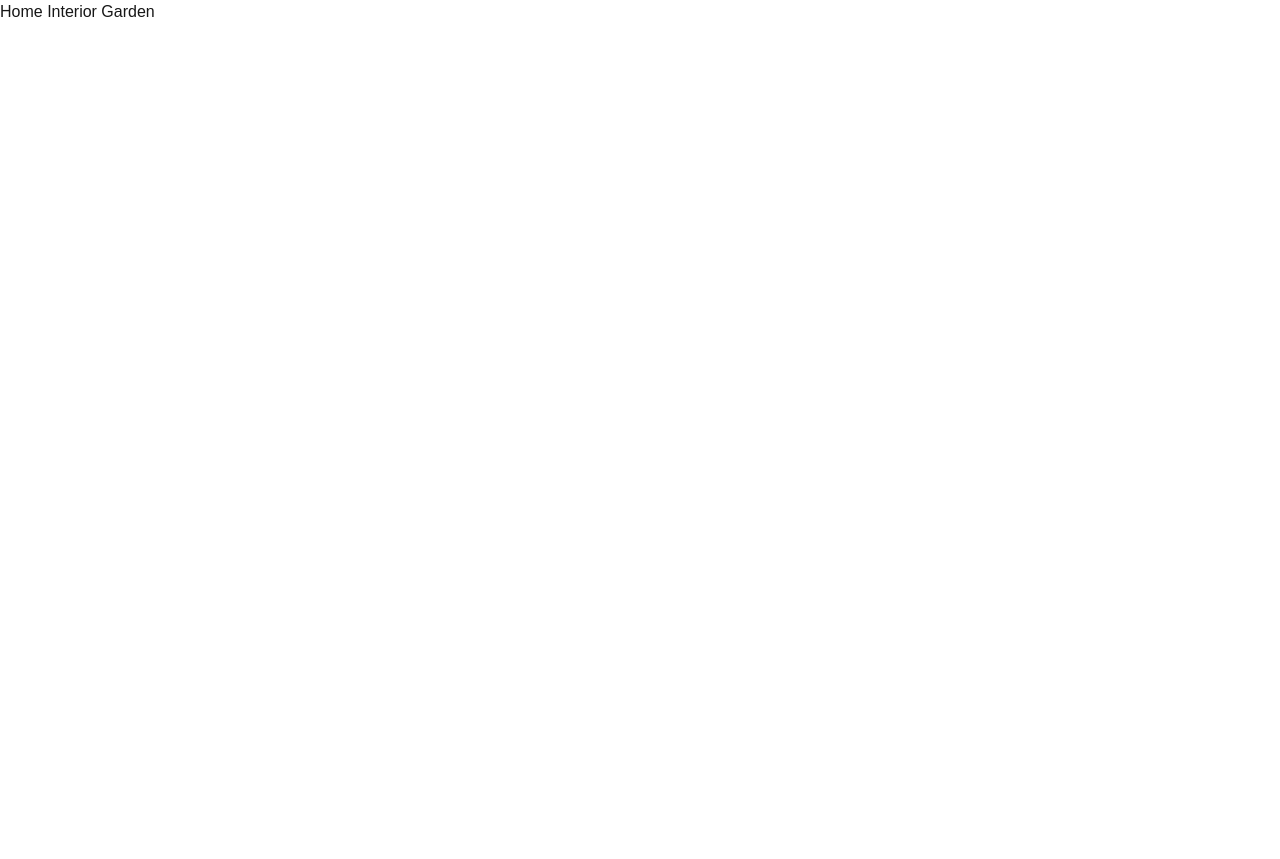
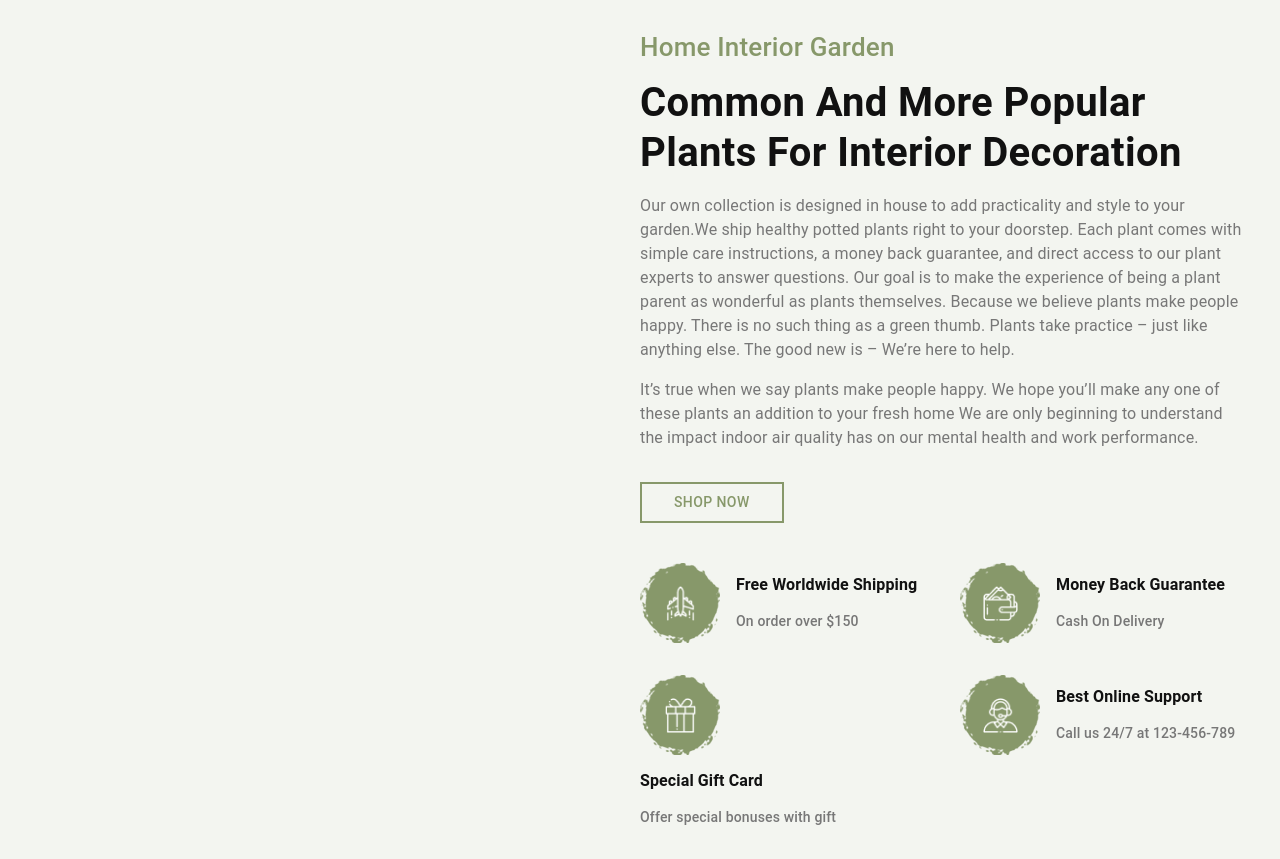
Before and after one commit to anirudha-8/home-interior-garden, a Next.js app: page / in a window 1280 px wide. Before the commit the page ends 800 px from the top, so only its background shows below. Built offline with nearby package versions, Linux system fonts and the light colour scheme.

Commit message:
create "IconComponent.js" component

```diff
--- a/src/app/components/IconComponent.js
+++ b/src/app/components/IconComponent.js
@@ -0,0 +1,57 @@
+import { Box, Grid, Typography } from "@mui/material";
+import Image from "next/image";
+import iconBg from "../../../public/icons/icon-bg.png";
+import theme from "../../../theme";
+
+const IconComponent = ({ iconSrc, altText, heading, subHeading }) => {
+	return (
+		<Grid
+			container
+			spacing={2}
+			alignItems="center" // Align items vertically
+		>
+			<Grid item>
+				<Box
+					sx={{
+						width: "80px",
+						height: "80px",
+						display: "flex",
+						alignItems: "center",
+						justifyContent: "center",
+						backgroundImage: `url(${iconBg.src})`,
+						backgroundSize: "cover",
+						backgroundPosition: "center",
+					}}
+				>
+					<Image src={iconSrc} alt={altText} width={35} height={35} />
+				</Box>
+			</Grid>
+			<Grid item>
+				<Typography
+					variant="h6"
+					sx={{
+						fontWeight: "600",
+						fontSize: "16px",
+						lineHeight: "20px",
+						marginBottom: "1rem",
+					}}
+				>
+					{heading}
+				</Typography>
+				<Typography
+					variant="body2"
+					sx={{
+						fontWeight: "500",
+						fontSize: "14px",
+						lineHeight: "20px",
+						color: theme.palette.secondary.main,
+					}}
+				>
+					{subHeading}
+				</Typography>
+			</Grid>
+		</Grid>
+	);
+};
+
+export default IconComponent;
--- a/src/app/page.js
+++ b/src/app/page.js
@@ -1,9 +1,10 @@
 import Image from "next/image";
+import HomeInteriorGarden from "./components/HomeInteriorGarden";
 
 export default function Home() {
 	return (
 		<>
-			<h1>Home Interior Garden</h1>
+			<HomeInteriorGarden />
 		</>
 	);
 }
--- a/theme.js
+++ b/theme.js
@@ -4,14 +4,20 @@ import { createTheme } from "@mui/material/styles";
 const theme = createTheme({
 	palette: {
 		primary: {
-			main: "#111111", // Main black color
+			main: "#111111", // Main font color
 		},
 		secondary: {
-			main: "#777777", // Secondary gray color
+			main: "#777777", // Secondary font color
+		},
+		ternary: {
+			main: "#87986A",
+		},
+		background: {
+			default: "#F3F5F0", // Background color
 		},
 	},
 	typography: {
-		fontFamily: "Jost, sans-serif",
+		fontFamily: "Jost", // Use Jost font
 	},
 });
 
```
